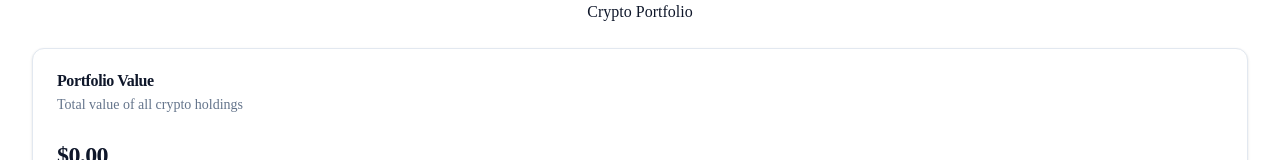
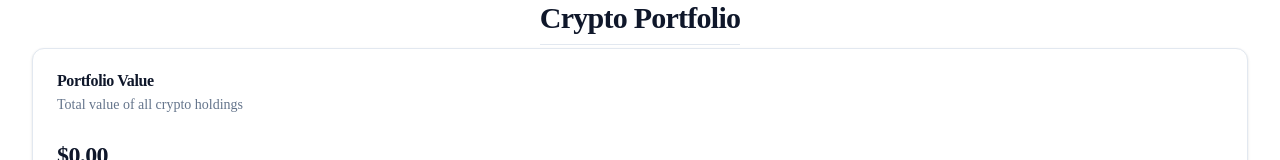
Before and after one commit to KrishnaVadlamudi44/token-price-tracker, a React (Create React App) app: page / in a window 1280 px wide. Shown: the top 160 px of the page. Built offline with nearby package versions, Linux system fonts and the light colour scheme; no server answers.

Commit message:
change heading typography

```diff
--- a/src/App.tsx
+++ b/src/App.tsx
@@ -23,7 +23,11 @@ import {
   CardTitle,
 } from "./components/card"
 import AddTokenModal from "./AddTokenModal"
-import { TypographyH3 } from "./components/typography"
+import {
+  TypographyH1,
+  TypographyH2,
+  TypographyH3,
+} from "./components/typography"
 
 function App() {
   const [tokensList, setTokensList] = React.useState<SavedToken[]>(
@@ -83,7 +87,9 @@ function App() {
   return (
     <div className="container flex flex-col space-y-4">
       <div className="flex w-full justify-center h-8">
-        <div className="flex flex-col">Crypto Portfolio</div>
+        <div className="flex flex-col">
+          <TypographyH2>Crypto Portfolio</TypographyH2>
+        </div>
       </div>
       <Card>
         <CardHeader>
```
